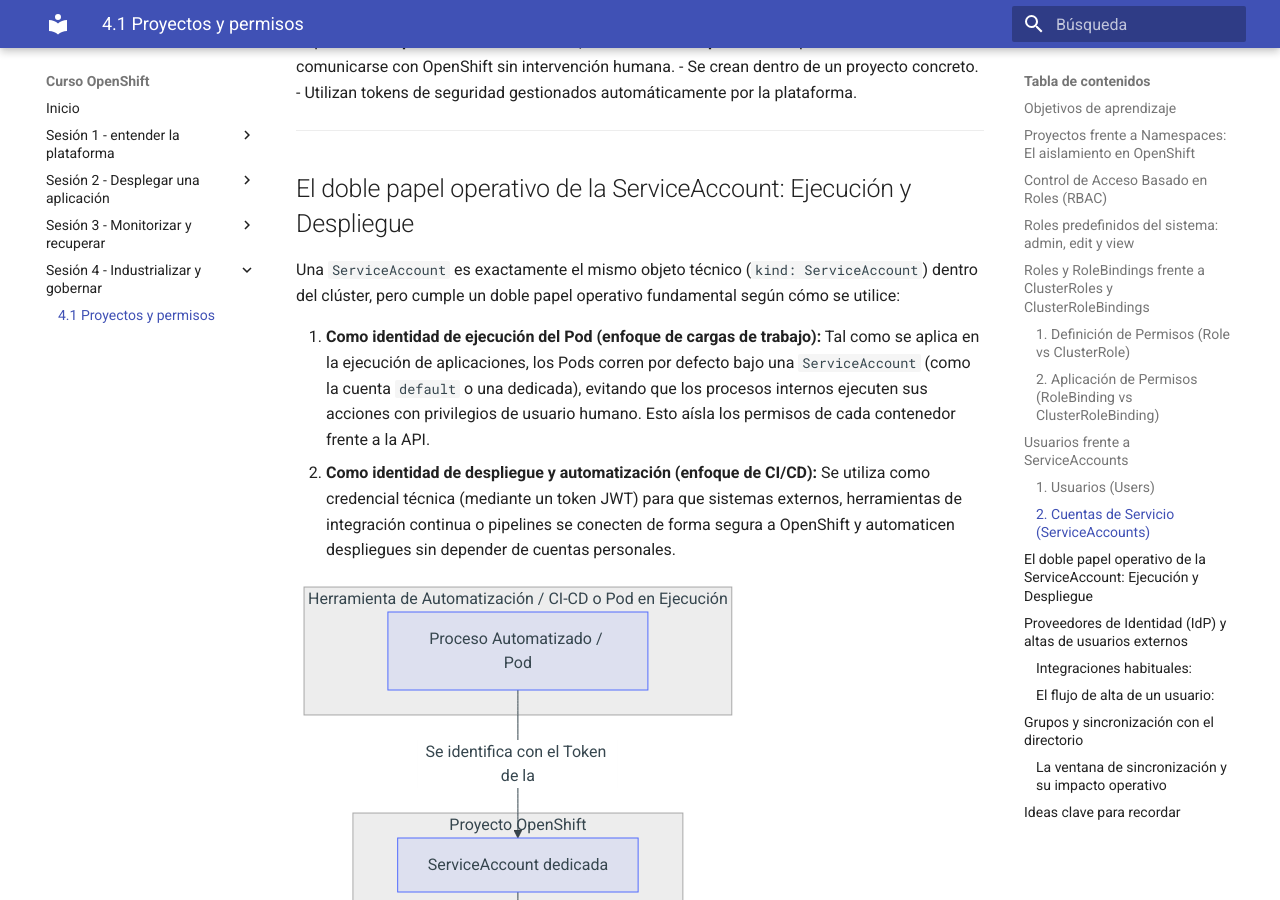
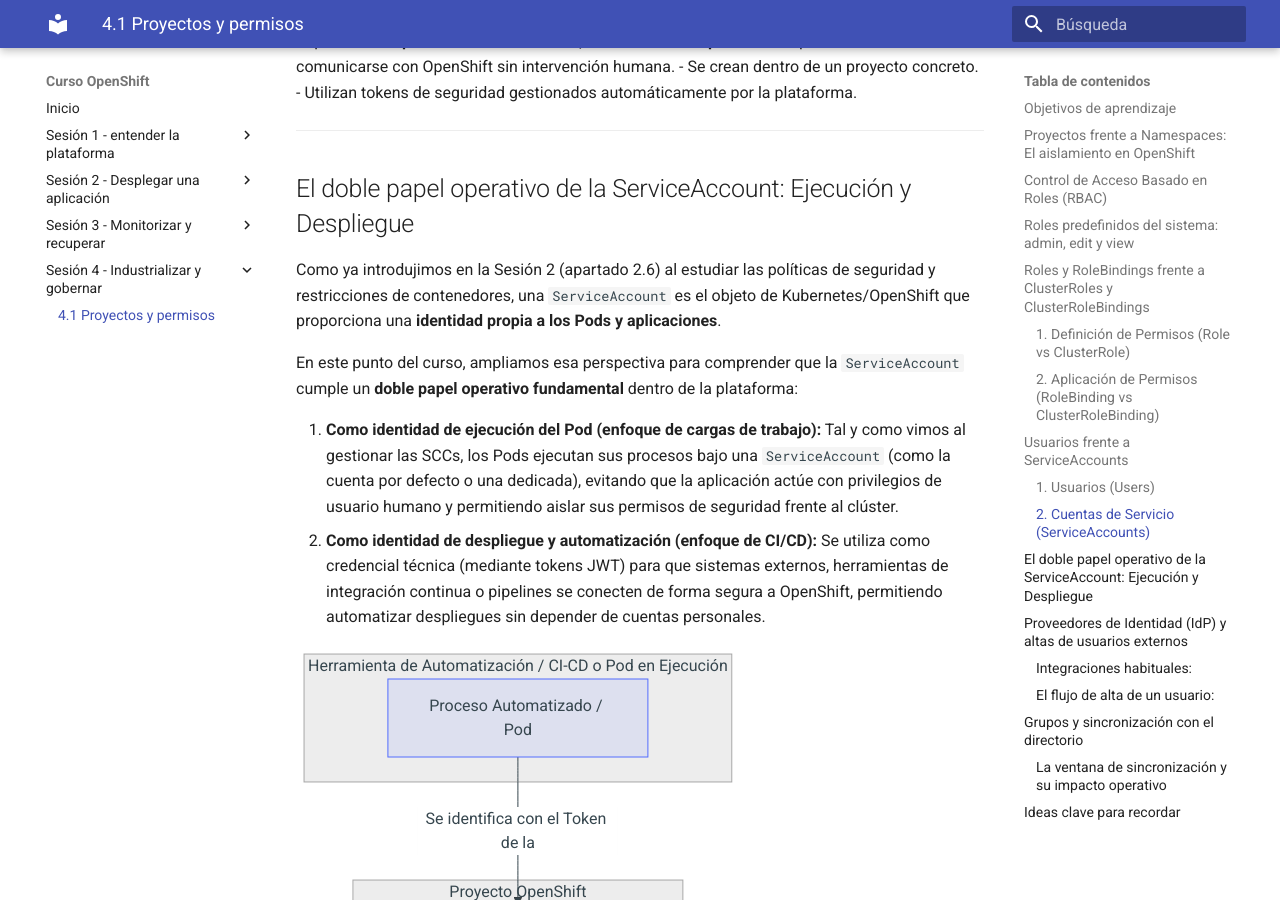
Before and after one commit to ieftraining/curso-openshift, an MkDocs documentation site: the page built from docs/sesion4/4.1 Proyectos y permisos.md, in a window 1280 px wide and 900 px high, scrolled down 5220 px. Built offline with MkDocs 1.6.1 and Material for MkDocs 9.7.7, drawn with Linux system fonts in a browser that asks for light colours; some of the changed text lies outside the part shown.

Commit message:
Add files via upload

````diff
--- a/docs/sesion4/4.1 Proyectos y permisos.md
+++ b/docs/sesion4/4.1 Proyectos y permisos.md
@@ -8,8 +8,8 @@
 - Diferenciar entre el recurso estándar de Kubernetes (`Namespace`) y la abstracción extendida de OpenShift (`Project`).
 - Comprender el propósito de los roles predefinidos del sistema (`admin`, `edit`, `view`).
 - Entender el concepto de asignación de autorizaciones mediante `Roles`, `ClusterRoles`, `RoleBindings` y `ClusterRoleBindings`.
-- Distinguir entre identidades humanas (`Users`) y cuentas de servicio automatizadas (`ServiceAccounts`).
-- Comprender el doble papel operativo de la `ServiceAccount` como identidad de ejecución para Pods y como identidad de despliegue para procesos automatizados.
+- Distinguir entre identidades humanas (`Users`) y cuentas de servicio automatizadas (`ServiceAccounts`), conectando con su uso previo en la ejecución de Pods.
+- Comprender el doble papel operativo de la `ServiceAccount` como identidad de ejecución para contenedores y como identidad de despliegue para procesos automatizados.
 - Entender el flujo de integración de Proveedores de Identidad (IdP) para la autenticación de usuarios.
 - Aplicar la buena práctica de asignación de permisos por **grupos**, comprendiendo el impacto operativo de la sincronización programada con el directorio corporativo.
 
@@ -145,10 +145,12 @@
 
 ## El doble papel operativo de la ServiceAccount: Ejecución y Despliegue
 
-Una `ServiceAccount` es exactamente el mismo objeto técnico (`kind: ServiceAccount`) dentro del clúster, pero cumple un doble papel operativo fundamental según cómo se utilice:
+Como ya introdujimos en la Sesión 2 (apartado 2.6) al estudiar las políticas de seguridad y restricciones de contenedores, una `ServiceAccount` es el objeto de Kubernetes/OpenShift que proporciona una **identidad propia a los Pods y aplicaciones**.
 
-1. **Como identidad de ejecución del Pod (enfoque de cargas de trabajo):** Tal como se aplica en la ejecución de aplicaciones, los Pods corren por defecto bajo una `ServiceAccount` (como la cuenta `default` o una dedicada), evitando que los procesos internos ejecuten sus acciones con privilegios de usuario humano. Esto aísla los permisos de cada contenedor frente a la API.
-2. **Como identidad de despliegue y automatización (enfoque de CI/CD):** Se utiliza como credencial técnica (mediante un token JWT) para que sistemas externos, herramientas de integración continua o pipelines se conecten de forma segura a OpenShift y automaticen despliegues sin depender de cuentas personales.
+En este punto del curso, ampliamos esa perspectiva para comprender que la `ServiceAccount` cumple un **doble papel operativo fundamental** dentro de la plataforma:
+
+1. **Como identidad de ejecución del Pod (enfoque de cargas de trabajo):** Tal y como vimos al gestionar las SCCs, los Pods ejecutan sus procesos bajo una `ServiceAccount` (como la cuenta por defecto o una dedicada), evitando que la aplicación actúe con privilegios de usuario humano y permitiendo aislar sus permisos de seguridad frente al clúster.
+2. **Como identidad de despliegue y automatización (enfoque de CI/CD):** Se utiliza como credencial técnica (mediante tokens JWT) para que sistemas externos, herramientas de integración continua o pipelines se conecten de forma segura a OpenShift, permitiendo automatizar despliegues sin depender de cuentas personales.
 
 ```mermaid
 flowchart TD
@@ -241,7 +243,7 @@
     - **RBAC** controla el acceso evaluando Sujetos (quién), Verbos (qué acción) y Recursos (sobre qué objeto).
     - Los roles predefinidos **`admin`**, **`edit`** y **`view`** cubren la inmensa mayoría de necesidades de permisos en un proyecto.
     - Los **`Roles`** aplican a nivel de un único proyecto; los **`ClusterRoles`** definen permisos globales o plantillas reutilizables.
-    - Las **`ServiceAccounts`** tienen un doble papel operativo: sirven como identidad interna de ejecución para aislar privilegios en los Pods y como identidad segura para automatizaciones y pipelines de CI/CD.
+    - Las **`ServiceAccounts`** conectan directamente con lo visto en la Sesión 2.6: actúan como identidad interna para aislar privilegios en los Pods y se extienden como identidad segura para automatizaciones y pipelines de CI/CD.
     - La autenticación de usuarios se delega en el **Proveedor de Identidad corporativo** (Active Directory, LDAP, Keycloak).
     - **Asigna siempre los permisos a Grupos**, nunca a usuarios individuales.
     - La sincronización de grupos con el directorio corporativo es **programada**, por lo que los cambios de alta o baja no son inmediatos hasta que se ejecuta el proceso de sincronización.
````
